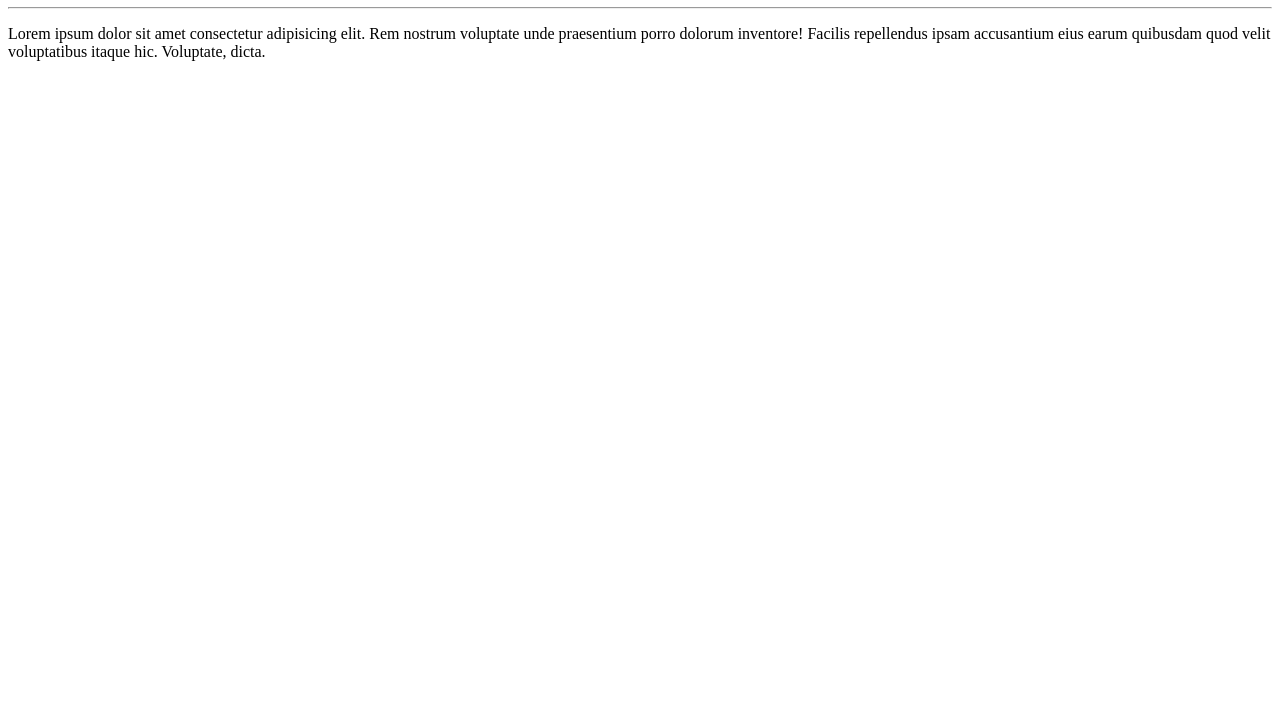
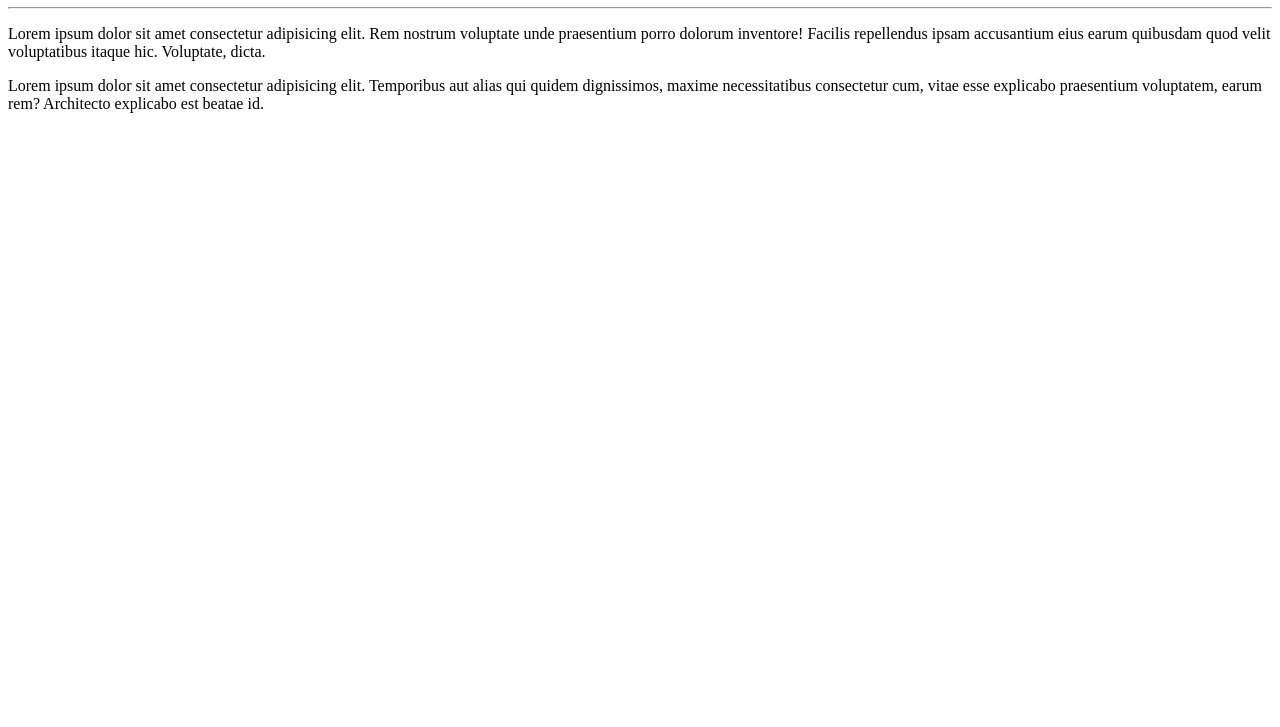
Before and after one commit to William-Marques/Ola-Mundo, a plain HTML site: page site-exemplo/index.html in a window 1280 px wide. Shown: the part 73-800 px from the top of the page. Drawn offline with Linux system fonts and the light colour scheme.

Commit message:
Adcionei um paragrafo

```diff
--- a/site-exemplo/index.html
+++ b/site-exemplo/index.html
@@ -9,5 +9,6 @@
     <h1>Olá, Mundo!</h1>
     <hr>
     <p>Lorem ipsum dolor sit amet consectetur adipisicing elit. Rem nostrum voluptate unde praesentium porro dolorum inventore! Facilis repellendus ipsam accusantium eius earum quibusdam quod velit voluptatibus itaque hic. Voluptate, dicta.</p>
+    <p>Lorem ipsum dolor sit amet consectetur adipisicing elit. Temporibus aut alias qui quidem dignissimos, maxime necessitatibus consectetur cum, vitae esse explicabo praesentium voluptatem, earum rem? Architecto explicabo est beatae id.</p>
 </body>
 </html>
```
